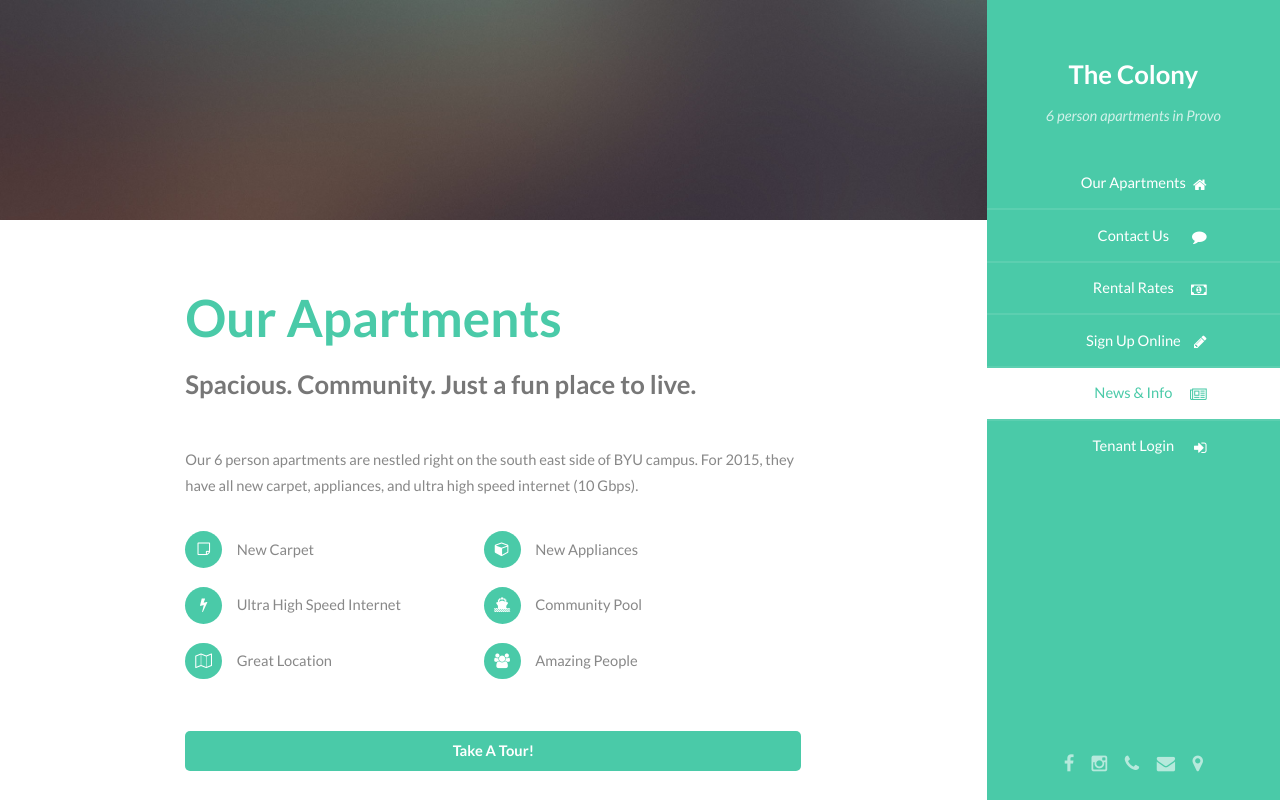
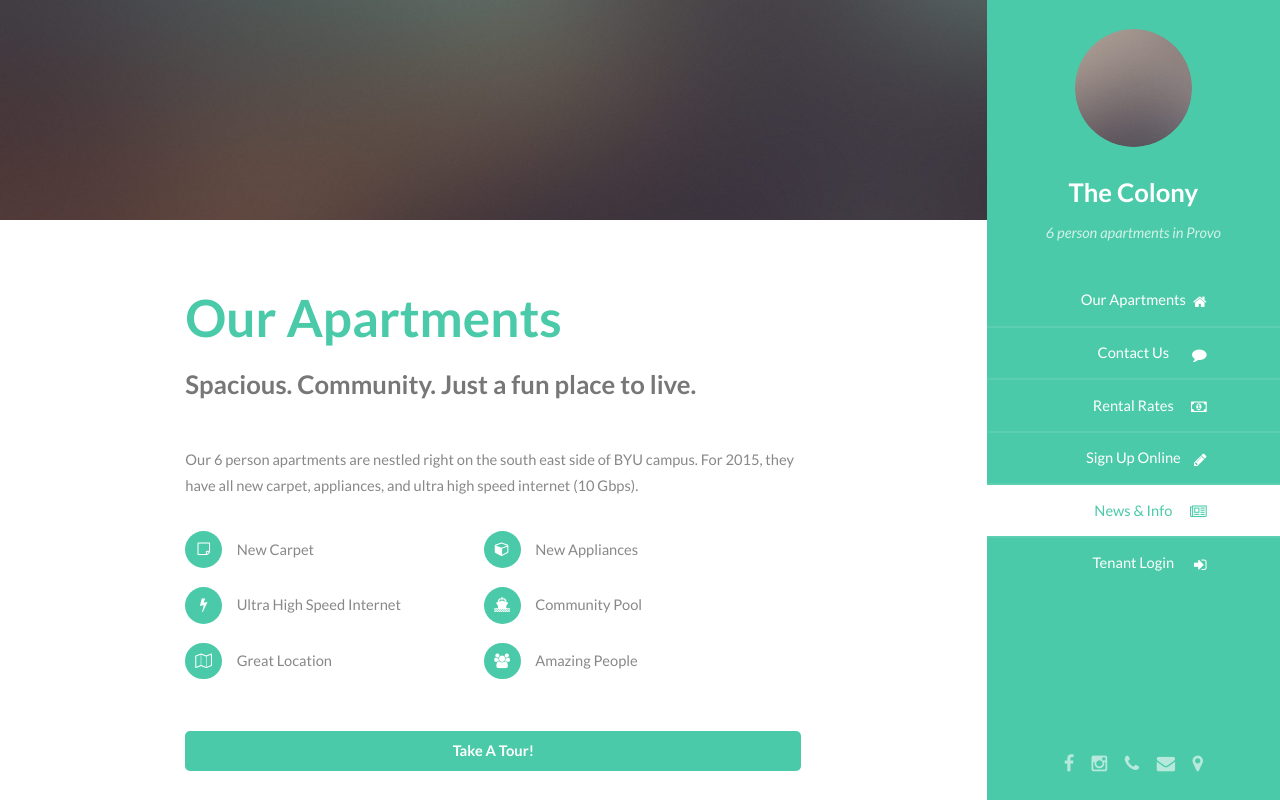
Before and after one commit to matthewfcarlson/ColonyApartmentsWebsite, a plain HTML site: page index.html in a window 1280 px wide. Shown: the top 803 px of the page. Drawn offline with nearby package versions, Linux system fonts and the light colour scheme.

Commit message:
jpeg not a png silly

```diff
--- a/index.html
+++ b/index.html
@@ -32,7 +32,7 @@
 		<!-- Header -->
 			<section id="header">
 				<header>
-					<span class="image avatar" ><img src="images/avatar.png" alt="" /></span>
+					<span class="image avatar" ><img src="images/avatar.jpg" alt="" /></span>
 					<h1 id="logo"><a href="#one">The Colony</a></h1>
 					<p>6 person apartments in Provo</p>
 				</header>
```
